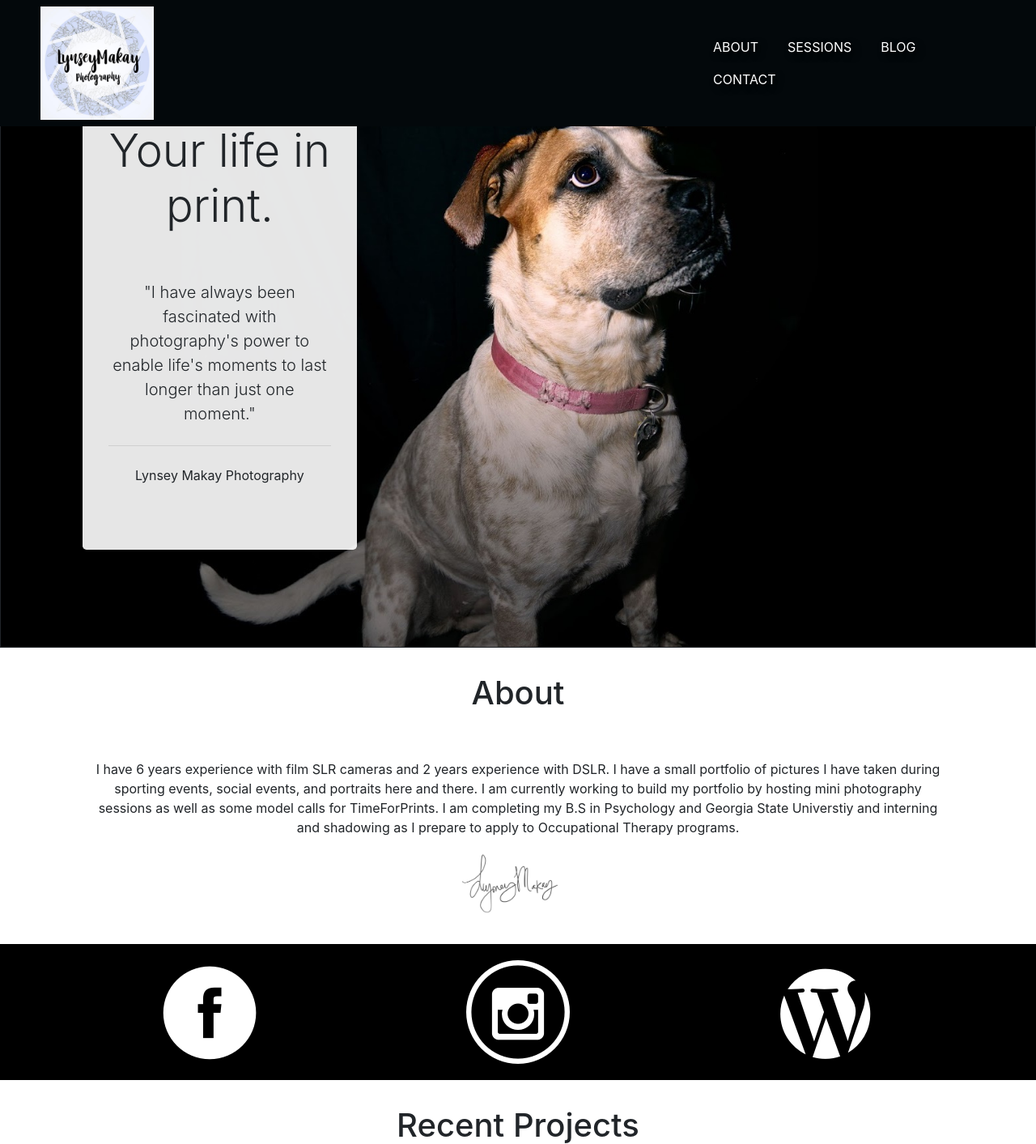
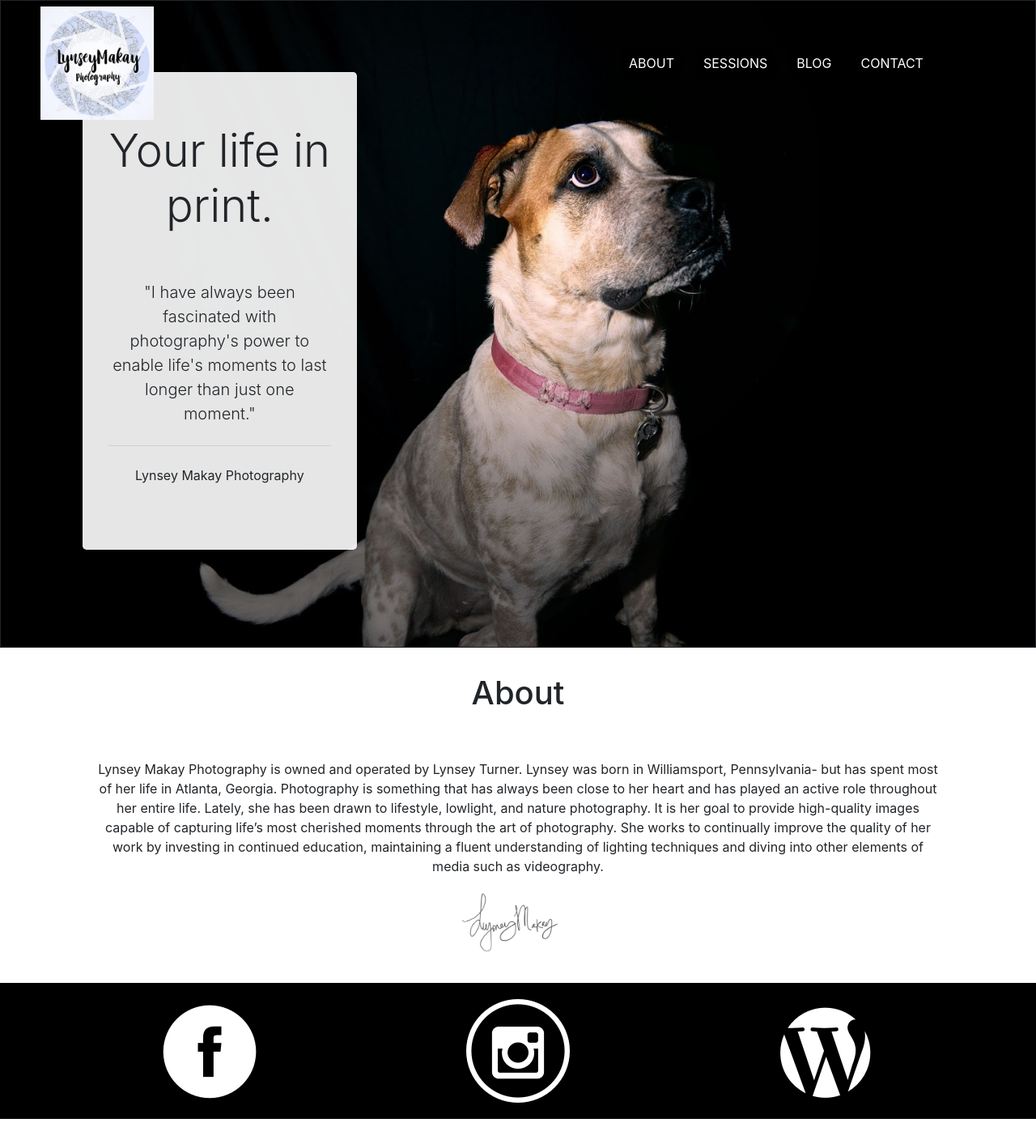
Before and after one commit to grayswand1r/LMP, a PHP site: page / in a window 1280 px wide. Shown: the top 1413 px of the page at 81% size. Run offline with PHP 8.4, Linux system fonts and the light colour scheme.

Commit message:
update bio and js navbar fixes

```diff
--- a/css/custom.css
+++ b/css/custom.css
@@ -27,7 +27,7 @@ body {
 }
 
 
-@media screen and (max-width: 800px) {
+@media screen and (max-width: 989px) {
   .logo {
     height: 70px;
     flex: 100%;
@@ -37,14 +37,14 @@ body {
 
 
 
-@media screen and (max-width: 800px) {
+@media screen and (max-width: 989px) {
   nav {
-    background-color: black;
+    background-color: transparent;
 
  }
 }
 nav {
-   background-color: trasparent;
+   background-color: transparent;
 
 }
 nav ul {
@@ -182,7 +182,7 @@ h1 {
 }
 
 /* Responsive layout - makes a two column-layout instead of four columns */
-@media screen and (max-width: 800px) {
+@media screen and (max-width: 989px) {
   .column {
     flex: 50%;
     max-width: 50%;
--- a/index.html
+++ b/index.html
@@ -36,19 +36,18 @@
 
  <!-- START: Responsive Navbar   -->
     <div class="container-fluid">
-        <div class="row">
+      <div class="row">
+        <nav class="navbar navbar-expand-lg fixed-top" id="navbar">
+          <div class="col-3 col-lg-2"><a href="#top"><img class="logo" src="images/logo.jpg"></a></div>
 
-			<nav class="navbar navbar-expand-lg fixed-top" id="navbar">
-
-					<div class="col-4 col-md-2"><a href="#top"><img class="logo" src="images/logo.jpg"></a></div>
-          <div class="col-3 offset-5 col-md-1">
+          <div class="col-5">
               <button class="navbar-toggler" type="button" data-toggle="collapse" data-target="#navbarSupportedContent" aria-controls="navbarSupportedContent" aria-expanded="false" aria-label="Toggle navigation">
                   <span><img src="images/glyphicons-114-justify.png"></span>
               </button>
             </div>
 
+            <div class="col-12 col-lg-6">
 					  <div class="collapse navbar-collapse" id="navbarSupportedContent">
-            <div class="col-md-10">
 
   						<ul class="nav navbar-nav" >
   						  <li class="nav-item">
@@ -103,9 +102,7 @@
   <div class="about">
     <div class="container">
         <h1>About</h1>
-          <div class="col-12"> I have 6 years experience with film SLR cameras and 2 years experience with DSLR. I have a small portfolio of pictures I have taken during sporting events, social events, and portraits here and there.
-          I am currently working to build my portfolio by hosting mini photography sessions as well as some model calls for TimeForPrints. I am completing my B.S in Psychology and Georgia State Universtiy and interning and
-          shadowing as I prepare to apply to Occupational Therapy programs.</div>
+          <div class="col-12">Lynsey Makay Photography is owned and operated by Lynsey Turner. Lynsey was born in Williamsport, Pennsylvania- but has spent most of her life in Atlanta, Georgia. Photography is something that has always been close to her heart and has played an active role throughout her entire life. Lately, she has been drawn to lifestyle, lowlight, and nature photography. It is her goal to provide high-quality images capable of capturing life’s most cherished moments through the art of photography. She works to continually improve the quality of her work by investing in continued education, maintaining a fluent understanding of lighting techniques and diving into other elements of media such as videography.</div>
           <img class="signature" src="images/signature.jpg">
       </div>
     </div>
--- a/js/navbar.js
+++ b/js/navbar.js
@@ -10,11 +10,13 @@
 			if ($(this).scrollTop() > 100) {
 					$("nav").css('background-color', 'white');
 					$(".navbar-nav>li>a").css('color', 'black');
+					$(".navbar-nav>li>a").css('background-color', 'white');
 					$(".navbar-nav>li>a").css('text-shadow', '4px 4px 8px white');
 
 			} else {
-					$("nav").css('background-color', '#03080B');
+					$("nav").css('background-color', 'transparent');
 					$(".navbar-nav>li>a").css('color', 'white');
+					$(".navbar-nav>li>a").css('background-color', 'black');
 					$(".navbar-nav>li>a").css('text-shadow', '4px 4px 8px black');
 			}
 
```
